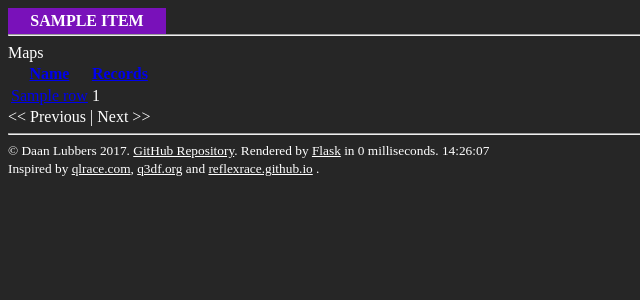
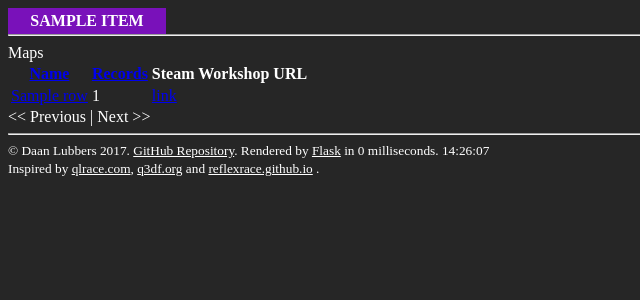
Before and after one commit to Daan4/qldf, a Flask app: template qldf/templates/maps.html in a window 1280 px wide. Shown: the top 300 px of the page, without its empty margins (0-640 px from the left). Run offline with Flask 2, Linux system fonts and the light colour scheme; the template is opened without the code that fills it: most values are stand-ins (such as "Sample title", 1, 10 or a date in 2020).

Commit message:
Format workshop item and player profile urls

```diff
--- a/qldf/templates/map.html
+++ b/qldf/templates/map.html
@@ -2,11 +2,11 @@
 {% block content %}
 Map data
 Name: {{ map_data.map_name }}<br/>
-Workshop item link: <a href="{{ map_data.map_url }}">link</a><br/>
+Workshop item link: {{ map_data.item_id | format_workshop_url }}<br/>
 Workshop item name: {{ name }}<br/>
-Workshop item author: {{ map_data.author_steam_id }}<br/>
+Workshop item author: {{ map_data.author_steam_id | format_profile_url }}<br/>
 Workshop item description: {{ map_data.description }}<br/>
-Workshop item upload date: {{ map_data.date }}<br/>
+Workshop item upload date: {{ map_data.date | format_record_date }}<br/>
 Workshop item filesize: {{ map_data.size }} MB<br/>
 Workshop item comment count: {{ map_data.num_comments }}<br/>
 Workshop item rating: {{ map_data.score }}<br/>
--- a/qldf/templates/maps.html
+++ b/qldf/templates/maps.html
@@ -3,13 +3,15 @@
     Maps
 <table>
     <tr>
-        <th>{{ 'Name' | format_sortable_table_header('name', sortdir, reverse_sortdir_on, page=pagination.page) }}</th>
+        <th>{{ 'Name' | format_sortable_table_header('map_name', sortdir, reverse_sortdir_on, page=pagination.page) }}</th>
         <th>{{ 'Records' | format_sortable_table_header('record_count', sortdir, reverse_sortdir_on, page=pagination.page) }}</th>
+        <th>Steam Workshop URL</th>
     </tr>
     {% for row in pagination.items %}
     <tr>
-        <td>{{ row.name | format_map_name }}</td>
+        <td>{{ row.map_name | format_map_name }}</td>
         <td>{{ row.record_count }}</td>
+        <td>{{ row.item_id | format_workshop_url }}</td>
     </tr>
     {% endfor %}
 </table>
```
